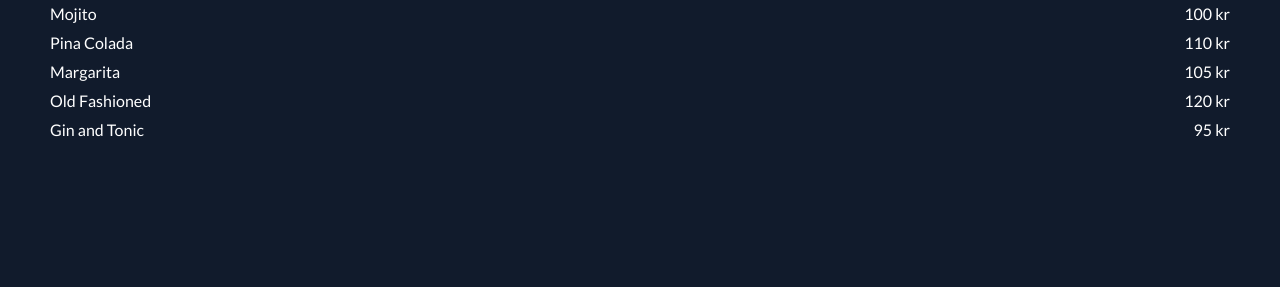
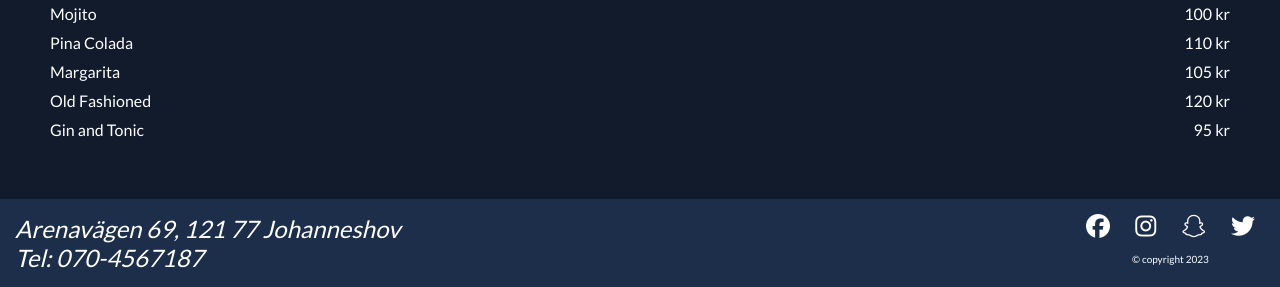
Before and after one commit to Julius-88/azure-bistro, a Django app: page /menu/ in a window 1280 px wide. Shown: the part 755-1042 px from the top of the page. Before the commit the page ends 892 px from the top, so only its background shows below. Run offline with Django 3.2, Linux system fonts and the light colour scheme; some libraries are stand-ins or nearby versions.

Commit message:
Add footer with styling to base.html

```diff
--- a/static/css/global.css
+++ b/static/css/global.css
@@ -186,6 +186,41 @@ p {
 }
 
 
+/* -----------------------FOOTER--------------------------------- */
+
+footer {
+    margin-top: auto;
+    display: flex;
+    justify-content: space-between;
+    align-items: center;
+    padding: 15px;
+    background-color: #1C2E4A;
+    font-size: larger;
+}
+
+.footer-right {
+    display: flex;
+    flex-direction: column;
+    align-items: center;
+}
+
+.social-media {
+    padding: 10px;
+    border-radius: 50%;
+    transition: background-color 0.3s ease-in-out;
+}
+
+.social-media:hover {
+    background-color: #FF7F50;
+
+}
+
+.copyright {
+    margin-top: 10px;
+    padding: 5px;
+    font-size: x-small;
+}
+
 /* -----------------------BUTTONS--------------------------------- */
 
 .button {
--- a/templates/base.html
+++ b/templates/base.html
@@ -15,6 +15,9 @@
     {% endblock %}
     <meta name="author" content="Azure Bistro">
     {% endblock %}
+    <!-- Fontawesome -->
+    <script src="https://kit.fontawesome.com/d5722e680c.js" crossorigin="anonymous"></script>
+    <!-- Global CSS -->
     <link rel="stylesheet" href="{% static 'css/global.css' %}">
     {% block extra_css %}
     {% endblock %}
@@ -45,7 +48,29 @@
     </header>
     {% block content %}
     {% endblock %}
-
+    <footer>
+        <address class="footer-middle">
+            <p class="font-lato">Arenavägen 69, 121 77 Johanneshov</p>
+            <p class="font-lato">Tel: 070-4567187</p>
+        </address>
+        <section class="footer-right">
+            <div class="social-media-container">
+                <a href="https://www.facebook.com/" aria-label="Click here to go to our Facebook page" title="Facebook"
+                    target="_blank" rel="noopener noreferrer" class="social-media"><i
+                        class="fab fa-facebook fa-lg"></i></a>
+                <a href="https://www.instagram.com/" aria-label="Click here to go to our Instagram page"
+                    title="Instagram" target="_blank" rel="noopener noreferrer" class="social-media"><i
+                        class="fab fa-instagram fa-lg"></i></a>
+                <a href="https://www.snapchat.com/" aria-label="Click here to go to our Snapchat page" title="Snapchat"
+                    target="_blank" rel="noopener noreferrer" class="social-media"><i
+                        class="fab fa-snapchat fa-lg"></i></a>
+                <a href="https://www.twitter.com/" aria-label="Click here to go to our Twitter page" title="Twitter"
+                    target="_blank" rel="noopener noreferrer" class="social-media"><i
+                        class="fab fa-twitter fa-lg"></i></a>
+            </div>
+            <p class="copyright font-lato">&copy; copyright 2023</p>
+        </section>
+    </footer>
     {% block extra_js %}
     {% endblock %}
 </body>
```
